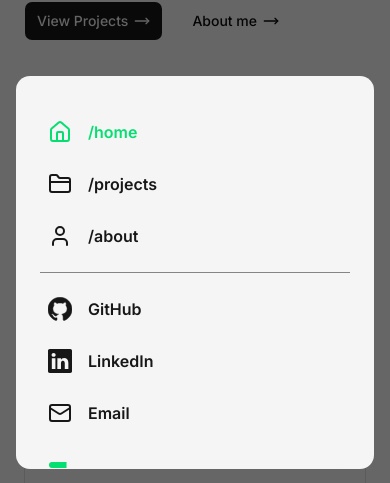
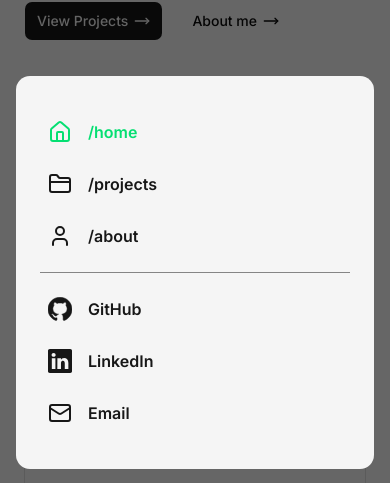
Before and after one commit to EmirGuvenni/emirguvenni, a Next.js app in the folder web/: page / in a window 390 px wide. Both pictures are taken after a click on the button 354 px from the left and 36 px from the top of the page. Shown: the part 359-842 px from the top of the page. Built offline with nearby package versions, Linux system fonts and the light colour scheme.

Commit message:
fix(header): z-index causing some elements to appear on top of mobile menu

```diff
--- a/web/components/shared/header.tsx
+++ b/web/components/shared/header.tsx
@@ -91,8 +91,11 @@ export function Header() {
       {/* Mobile menu */}
       {isOpen && (
         <>
-          <div className="fixed inset-0 bg-black/60 md:hidden" onClick={() => setIsOpen(false)} />
-          <nav className="bg-secondary text-secondary-foreground fixed right-4 bottom-4 left-4 rounded-xl py-8 md:hidden">
+          <div
+            className="fixed inset-0 z-50 bg-black/60 md:hidden"
+            onClick={() => setIsOpen(false)}
+          />
+          <nav className="bg-secondary text-secondary-foreground fixed right-4 bottom-4 left-4 z-51 rounded-xl py-8 md:hidden">
             <ul className="flex flex-col gap-1 font-semibold">
               {headerLinks.map((link) => (
                 <Link key={link.href} href={link.href} onClick={() => setIsOpen(false)}>
```
